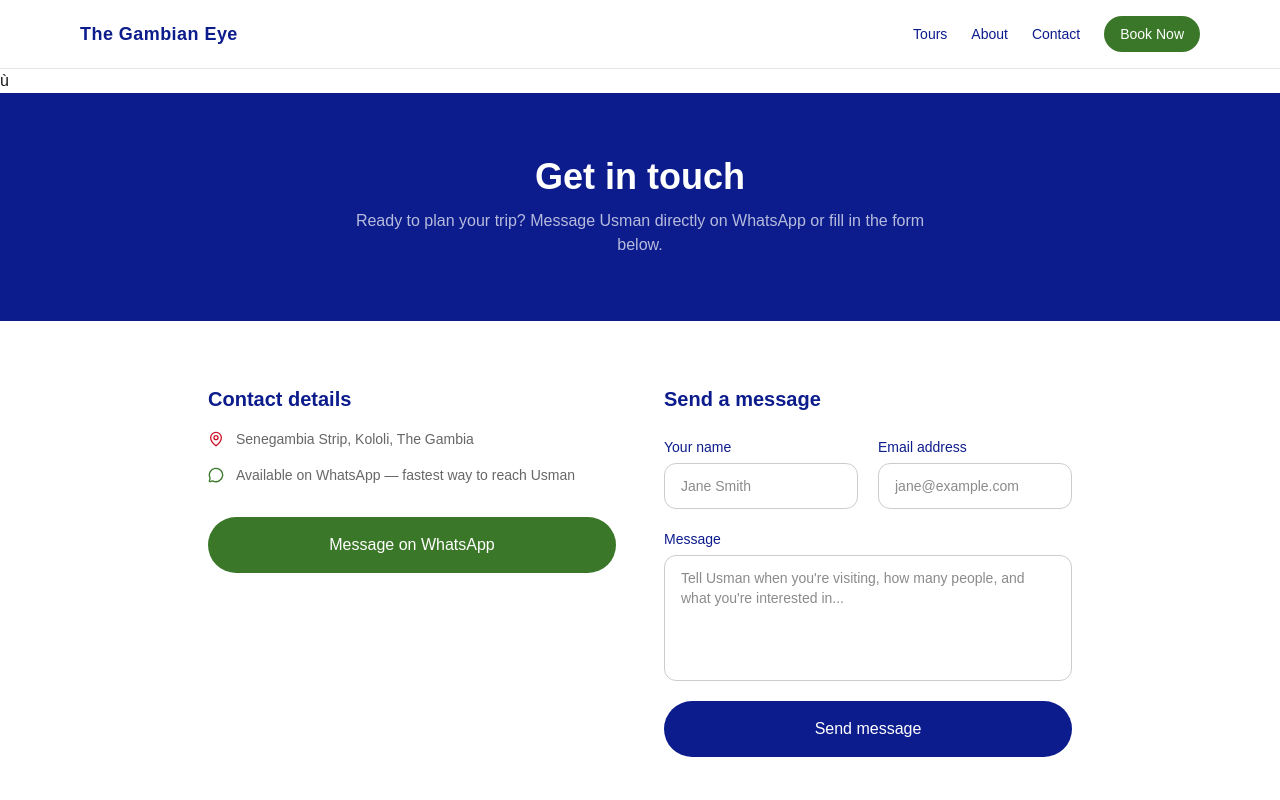
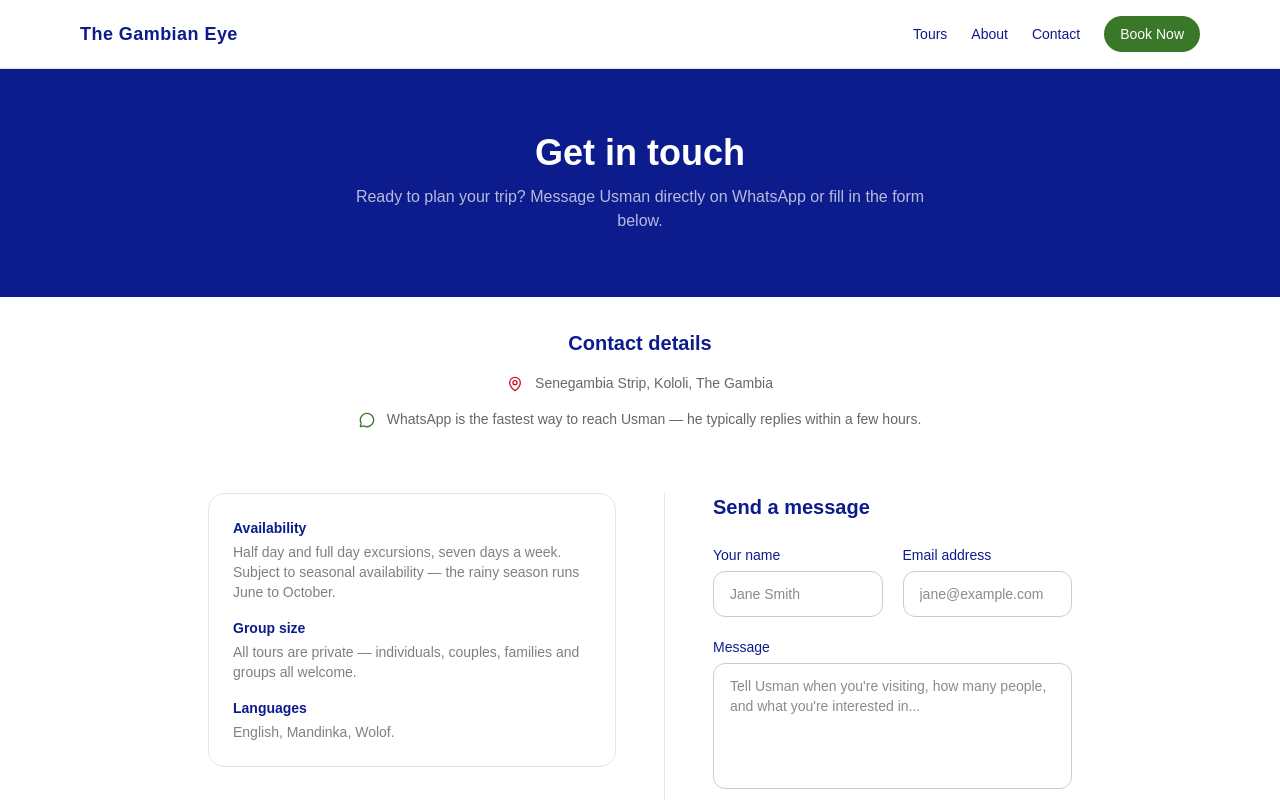
Before and after one commit to ApolloG01/the-gambian-eye-experience, a Next.js app: page /contact in a window 1280 px wide. Shown: the top 800 px of the page. Built offline with nearby package versions, Linux system fonts and the light colour scheme.

Commit message:
fix: contact page layout and alignment

```diff
--- a/app/contact/page.tsx
+++ b/app/contact/page.tsx
@@ -10,7 +10,7 @@ export const metadata = {
 export default function ContactPage() {
   return (
     <div>
-      ù{" "}
+      {" "}
       <div className="bg-gambia-blue text-white py-16 px-4 text-center">
         <h1 className="text-4xl font-bold mb-3">Get in touch</h1>
         <p className="text-white/70 max-w-xl mx-auto">
@@ -18,28 +18,59 @@ export default function ContactPage() {
           the form below.
         </p>
       </div>
-      <div className="max-w-4xl mx-auto px-4 py-16">
-        <div className="grid grid-cols-1 md:grid-cols-2 gap-12">
-          {/* Left — contact info */}
-          <div className="flex flex-col gap-8">
-            <div>
-              <h2 className="text-xl font-bold text-gambia-blue mb-4">
+      <div className="flex flex-col max-w-4xl mx-auto px-4 py-8 text-center items-center">
+        <h2 className=" text-xl font-bold text-gambia-blue mb-4">
           Contact details
         </h2>
-              <div className="flex flex-col gap-4">
-                <div className="flex items-start gap-3 text-sm text-black/60">
+        <div className="flex flex-col gap-4 justify-center ">
+          <div className="flex items-center justify-center gap-3 text-sm text-black/60">
             <MapPin className="w-4 h-4 mt-0.5 shrink-0 text-gambia-red" />
             <span>Senegambia Strip, Kololi, The Gambia</span>
           </div>
-                <div className="flex items-start gap-3 text-sm text-black/60">
+          <div className="flex items-center justify-center gap-3 text-sm text-black/60">
             <MessageCircle className="w-4 h-4 mt-0.5 shrink-0 text-gambia-green" />
             <span>
-                    Available on WhatsApp — fastest way to reach Usman
+              WhatsApp is the fastest way to reach Usman — he typically replies
+              within a few hours.
             </span>
           </div>
         </div>
       </div>
-
+      <div className="flex mt-auto max-w-4xl mx-auto px-4 py-8">
+        <div className="grid grid-cols-1 md:grid-cols-2 gap-12 items-stretch">
+          {/* Left — contact info */}
+          <div className="flex flex-col mt-auto h-full gap-6">
+            {/* Extra info */}
+            <div className="border border-black/10 rounded-2xl p-6 flex flex-col gap-4">
+              <div>
+                <p className="text-sm font-semibold text-gambia-blue mb-1">
+                  Availability
+                </p>
+                <p className="text-sm text-black/50">
+                  Half day and full day excursions, seven days a week. Subject
+                  to seasonal availability — the rainy season runs June to
+                  October.
+                </p>
+              </div>
+              <div>
+                <p className="text-sm font-semibold text-gambia-blue mb-1">
+                  Group size
+                </p>
+                <p className="text-sm text-black/50">
+                  All tours are private — individuals, couples, families and
+                  groups all welcome.
+                </p>
+              </div>
+              <div>
+                <p className="text-sm font-semibold text-gambia-blue mb-1">
+                  Languages
+                </p>
+                <p className="text-sm text-black/50">
+                  English, Mandinka, Wolof.
+                </p>
+              </div>
+            </div>
+            <div className="md:border-l md:border-black/10 md:pl-12 flex flex-col mt-auto ">
               <a
                 href="https://wa.me/2209984010"
                 target="_blank"
@@ -49,9 +80,10 @@ export default function ContactPage() {
                 Message on WhatsApp
               </a>
             </div>
+          </div>
 
           {/* Right — form */}
-          <div>
+          <div className="md:border-l md:border-black/10 md:pl-12 flex flex-col mt-auto h-full">
             <h2 className="text-xl font-bold text-gambia-blue mb-6">
               Send a message
             </h2>
```
Lines whose indentation alone changed are shown as unchanged.
